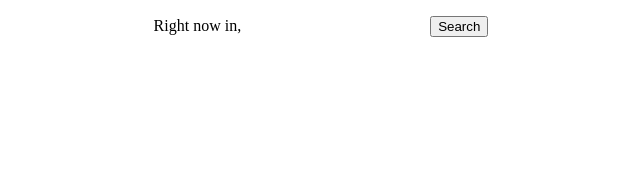
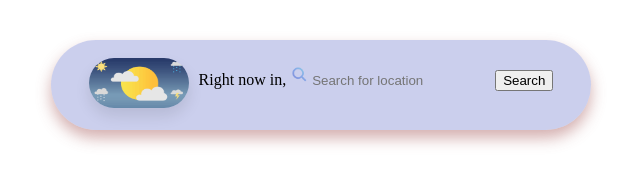
Before and after one commit to Konuralp0/WeatherLookout, a plain HTML site: page index.html in a window 1280 px wide. Shown: the whole page, without its empty margins (319-959 px from the left). Drawn offline with Linux system fonts and the light colour scheme.

Commit message:
UI Improvements

```diff
--- a/index.css
+++ b/index.css
@@ -1,5 +1,5 @@
 body{
-    margin: 0;
+    margin: 40px;
     text-align: center;
 }
 
@@ -10,3 +10,48 @@ input[type="text"]
     border: none;
     outline: none;
 }
+
+#header{
+    display: flex;
+    justify-content: space-around;
+}
+
+#searchbox{
+    display: flex;
+    justify-content:center;
+    align-items: center;
+    background-color:rgba(118, 127, 207, 0.377);
+    width: 500px;
+    padding: 20px;
+    border-radius: 50px;
+    box-shadow: 0px 8px 15px hsla(0, 37%, 45%, 0.438);
+    height: 50px;
+
+
+
+}
+
+#sun{
+    width: 100px;
+    border-radius: 40px;
+    height: 50px;
+    margin-right: 10px;
+    box-shadow: 0px 8px 15px rgba(0, 0, 0, 0.1);
+
+}
+#lupe{
+    width: 20px;
+    height: 20px;
+
+}
+
+#paperplane{
+    height: 30px;
+    width: 30px;
+}
+
+#par-el{
+    margin-bottom: 30px;
+
+
+}
--- a/index.html
+++ b/index.html
@@ -8,9 +8,24 @@
     <title>Weather</title>
 </head>
 <body>
+<div id="header">
+    <div id="searchbox">
+        <div>
+            <img id= "sun" src="icon.png" alt="sunpicture">
 
-    <p id="par-el">Right now in, <input id="in" type="text"> <button id="search">Search</button></p>
-    <p id="degree"></p>
+        </div>
+        <div>
+            <p id="par-el">Right now in, <img id= "lupe"src="searchB.png" alt="search"><input id="in" type="text" placeholder="Search for location"> <button id="search">Search</button></p>
+
+        </div>
+    </div>
+
+
+</div>
+
+
+  <!--
+   <p id="degree"></p> -->
 
 </body>
 </html>
```
Also changed, not shown: gif.gif (added), icon.png (added), searchB.png (added).
